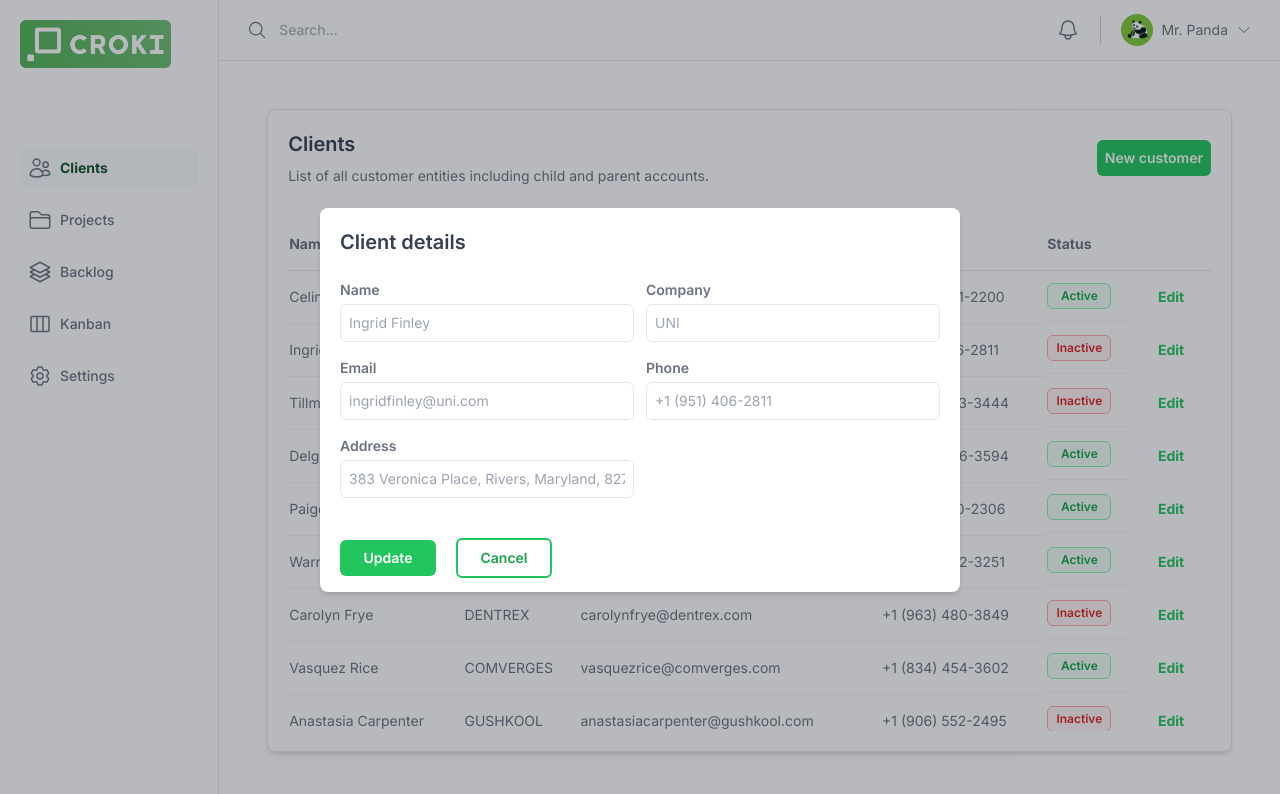
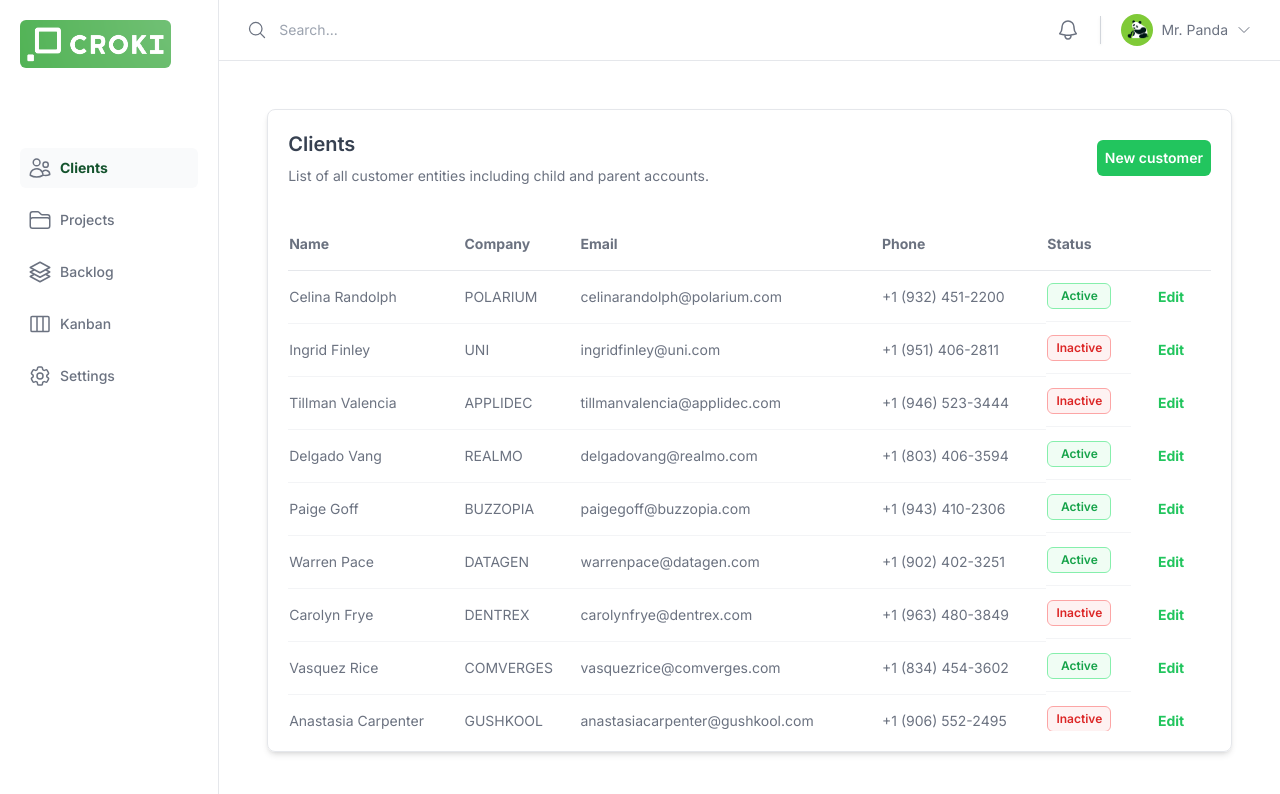
Before and after one commit to jonathan-nobrega/croki-agile, a Next.js app: page /clients in a window 1280 px wide. Shown: the top 794 px of the page. Built offline with nearby package versions, Linux system fonts and the light colour scheme.

Commit message:
feat: apply evenListers for exiting Modal

```diff
--- a/app/clients/page.tsx
+++ b/app/clients/page.tsx
@@ -11,7 +11,6 @@ export default function Page() {
         <div className="h-screen w-screen flex text-sm text-gray-500 bg-white">
             <Navbar />
             <main className='flex flex-col w-full h-full overflow-auto'>
-                <TableModal />
                 <SearchBar />
                 {/* Module wrapper */}
                 <section className='p-12 h-full overflow-hidden'>
--- a/components/Button.tsx
+++ b/components/Button.tsx
@@ -1,11 +1,11 @@
 interface buttonProps {
     type: "A" | "B" | "C"
     description: string
+    action?: (props?: any) => void
 }
 
 export default function Button(buttonProps: buttonProps) {
-
-    const { type, description } = buttonProps
+    const { type, description, action } = buttonProps
     let style = ""
 
     switch (type) {
@@ -20,7 +20,10 @@ export default function Button(buttonProps: buttonProps) {
             break;
     }
     return (
-        <button className={`${style} w-24 min-w-max p-2 font-semibold rounded-md transition duration-300 ease-in-out`}>
+        <button
+            onClick={action}
+            className={`${style} w-24 min-w-max p-2 font-semibold rounded-md transition duration-300 ease-in-out`}
+        >
             {description}
         </button>
     )
--- a/components/ClientsTable.tsx
+++ b/components/ClientsTable.tsx
@@ -1,74 +1,62 @@
+import { createPortal } from 'react-dom'
 import seed from '../seed.json'
 import Button from './Button'
+import TableModal from './TableModal'
+import { useEffect, useState } from 'react'
+import TableRow from './TableRow'
 
 const tableHeaders = ['Name', 'Company', 'Email', 'Phone', 'Status']
 
 export default function ClientsTable() {
+    const [showModal, setShowModal] = useState(false)
+    const [modalContent, setModalContent] = useState({})
+
     const props = {
         title: 'Clients',
         description: 'List of all customer entities including child and parent accounts.',
         actionButton: 'Add customer'
     }
 
-    const openModal = (item: any) => {
-        console.log('clicked! ', item)
+    function switchModal(payload: any) {
+        if (payload) setModalContent(payload)
+        setShowModal(!showModal)
     }
 
     return (
+        <>
             <div className='flex flex-col h-full w-full p-5 space-y-3 border rounded-lg shadow-md'>
                 <section className='flex mb-5 justify-between items-center bg-white'>
                     <div>
                         <h1 className='text-xl text-gray-700 font-semibold'>{props.title}</h1>
                         <p className='mt-2'>{props.description}</p>
                     </div>
-                <Button type='A' description='New customer' />
+                    <Button type='A' description='New customer' onClick={null} />
                 </section>
                 <section className='h-full overflow-y-scroll scrollbar-thin scrollbar-thumb-gray-200 scrollbar-track-gray-50'>
                     <table className='min-w-full text-left '>
                         <thead className='w-full sticky top-0 bg-white border-collapse border-b'>
                             <tr>
                                 {tableHeaders.map((item, id) => (
-                                <th
-                                    className='py-4'
-                                    key={id}
-                                >
-                                    {item}
-                                </th>
+                                    <th className='py-4' key={id}>{item}</th>
                                 ))}
                                 <th className='w-20 py-4'></th>
                             </tr>
                         </thead>
                         <tbody className='overflow-auto '>
                             {seed.map((item) => (
-                            <tr
-                                key={item._id}
-                                className='w-full hover:bg-gray-50 cursor-pointer'
-                                onClick={openModal(item)}
-                            >
-                                <td className='py-4 border-b border-gray-100'>{item.name}</td>
-                                <td className='py-4 border-b border-gray-100'>{item.company}</td>
-                                <td className='py-4 border-b border-gray-100'>{item.email}</td>
-                                <td className='py-4 border-b border-gray-100'>{item.phone}</td>
-                                <td className='flex py-3 border-b border-gray-100'>
-                                    {item.isActive ? (
-                                        <div className='p-1 w-16 text-xs text-center text-green-600 font-semibold border border-green-300 bg-green-50 rounded-md'>
-                                            Active
-                                        </div>
-                                    ) : (
-                                        <div className='p-1 w-16 text-xs text-center text-red-600 font-semibold border border-red-300 bg-red-50 rounded-md'>
-                                            Inactive
-                                        </div>
-                                    )}
-                                </td>
-                                <td className='font-bold text-center text-green-500 hover:text-green-700'>
-                                    <button>Edit</button>
-                                </td>
-
-                            </tr>
+                                <TableRow item={item} openModal={switchModal} />
                             ))}
                         </tbody>
                     </table>
                 </section>
             </div>
+            {showModal && createPortal(
+                <TableModal
+                    content={modalContent}
+                    closeModal={switchModal}
+                />,
+                document.body
+            )}
+        </>
     )
 }
--- a/components/TableModal.tsx
+++ b/components/TableModal.tsx
@@ -1,35 +1,10 @@
+import { useEffect } from "react"
 import Button from "./Button"
 
-interface inputField {
-    description: string
-    value: string
-    type: 'text' | 'email' | 'number'
-    size: number
-}
-
-interface record {
-    _id: string
-    isActive: boolean
-    name: string
-    company: string
-    email: string
-    phone: string
-    address: string
-}
-
-const placeholderRecord: record = {
-    "_id": "64750ee7508365255806fdec",
-    "isActive": false,
-    "name": "Ingrid Finley",
-    "company": "UNI",
-    "email": "ingridfinley@uni.com",
-    "phone": "+1 (951) 406-2811",
-    "address": "383 Veronica Place, Rivers, Maryland, 8278"
-}
-
-export default function TableModal({ record = placeholderRecord }) {
-
-    const { name, company, email, phone, address } = record
+export default function TableModal(
+    { content, closeModal }: { content: content | any, closeModal: closeModal }
+) {
+    const { name, company, email, phone, address } = content
 
     const fields: inputField[] = [
         { description: 'name', value: name, type: 'text', size: 1 },
@@ -39,10 +14,31 @@ export default function TableModal({ record = placeholderRecord }) {
         { description: 'address', value: address, type: 'text', size: 2 },
     ]
 
+    useEffect(() => {
+        const modalContainer = document.getElementById('modal-root')
+
+        const handleKeyDown = (event: KeyboardEvent) => {
+            if (event.key === 'Escape') closeModal()
+        }
+
+        const handleClickOutside = (event: MouseEvent) => {
+            if (event.target === modalContainer) closeModal()
+        }
+
+        document.addEventListener('keydown', handleKeyDown)
+        document.addEventListener('click', handleClickOutside)
+
+        return () => {
+            document.removeEventListener('keydown', handleKeyDown)
+            document.removeEventListener('click', handleClickOutside)
+        }
+    }, [closeModal])
+
+
     return (
-        <div className="modal w-screen h-screen fixed inset-0 flex items-center justify-center z-50 bg-gray-900 bg-opacity-30">
-            <div className="modal-container w-1/2 h-96 p-0 rounded-lg bg-white shadow-md">
-                <div className="modal-body flex flex-col p-0 m-0 justify-between h-full w-full">
+        <div id='modal-root' className="w-screen h-screen fixed inset-0 flex items-center justify-center z-50 bg-gray-900 bg-opacity-30">
+            <div id='modal-container' className="w-1/2 h-96 p-0 rounded-lg bg-white shadow-md">
+                <div id='modal-body' className="flex flex-col p-0 m-0 justify-between h-full w-full">
                     <section className="m-5 bg-white">
                         <h1 className="mb-5 text-xl text-gray-700 font-semibold">Client details</h1>
                         <div className="grid grid-cols-2 gap-3">
@@ -63,10 +59,40 @@ export default function TableModal({ record = placeholderRecord }) {
                     </section>
                     <section className="m-5 space-x-5">
                         <Button description="Update" type="A" />
-                        <Button description="Cancel" type="B" />
+                        <Button description="Cancel" type="B" action={closeModal} />
                     </section>
                 </div>
             </div>
         </div>
     )
 }
+
+interface inputField {
+    description: string
+    value: string
+    type: 'text' | 'email' | 'number'
+    size: number
+}
+
+
+interface content {
+    _id: string
+    isActive: boolean
+    name: string
+    company: string
+    email: string
+    phone: string
+    address: string
+}
+
+type closeModal = () => void
+
+const placeholderContent: any = {
+    "_id": "64750ee7508365255806fdec",
+    "isActive": false,
+    "name": "Ingrid Finley",
+    "company": "UNI",
+    "email": "ingridfinley@uni.com",
+    "phone": "+1 (951) 406-2811",
+    "address": "383 Veronica Place, Rivers, Maryland, 8278"
+}
--- /dev/null
+++ b/components/TableRow.tsx
@@ -0,0 +1,40 @@
+
+export default function TableRow(
+    { item, openModal }: { item: item, openModal: openModal }
+) {
+    return (
+        <tr key={item._id} className='w-full hover:bg-gray-50 cursor-pointer'>
+            <td className='py-4 border-b border-gray-100'>{item.name}</td>
+            <td className='py-4 border-b border-gray-100'>{item.company}</td>
+            <td className='py-4 border-b border-gray-100'>{item.email}</td>
+            <td className='py-4 border-b border-gray-100'>{item.phone}</td>
+            <td className='flex py-3 border-b border-gray-100'>
+                {item.isActive ? (
+                    <div className='p-1 w-16 text-xs text-center text-green-600 font-semibold border border-green-300 bg-green-50 rounded-md'>
+                        Active
+                    </div>
+                ) : (
+                    <div className='p-1 w-16 text-xs text-center text-red-600 font-semibold border border-red-300 bg-red-50 rounded-md'>
+                        Inactive
+                    </div>
+                )}
+            </td>
+            <td className='font-bold text-center text-green-500 hover:text-green-700'>
+                <button onClick={() => openModal(item)}>
+                    Edit
+                </button>
+            </td>
+        </tr>
+    )
+}
+
+type item = {
+    _id: string
+    name: string
+    company: string
+    email: string
+    phone: string
+    isActive: boolean
+}
+
+type openModal = (item: item | any) => void
```
Lines whose indentation alone changed are shown as unchanged.
